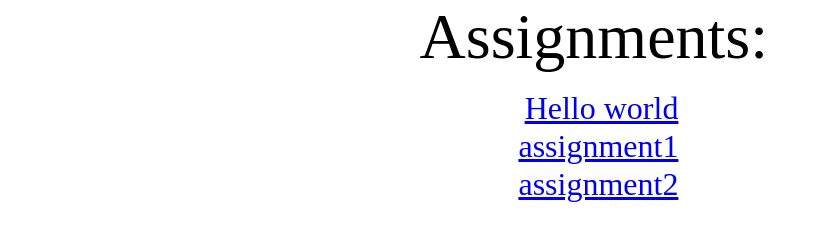
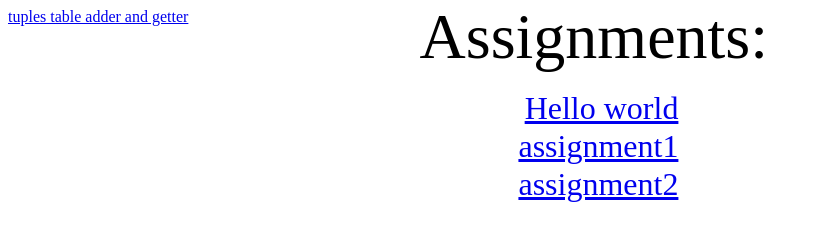
Before and after one commit to jmontel333/WebDevWebsite, a plain HTML site: page index.html in a window 1280 px wide. Shown: the whole page, without its empty margins (0-817 px from the left). Drawn offline with Linux system fonts and the light colour scheme.

Commit message:
Update index.html

```diff
--- a/index.html
+++ b/index.html
@@ -22,5 +22,8 @@ and open the template in the editor.
         <div class="assignment2">
             <a href="assignment2.html">assignment2</a>
         </div>
+        <div class="tupleSQLText">
+            <a href="https://jmontel.000webhostapp.com/">tuples table adder and getter</a>
+        </div>
     </body>
 </html>
```
